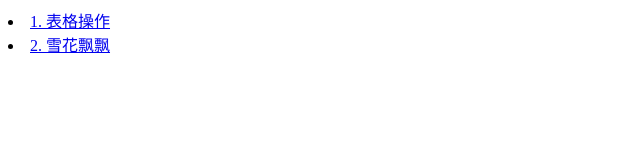
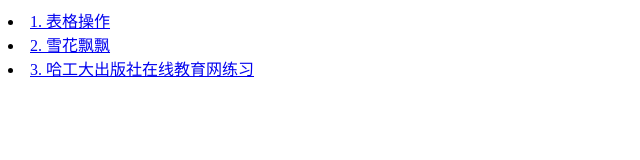
Before and after one commit to Danny8090/Learn, a plain HTML site: page index.html in a window 1280 px wide. Shown: the whole page, without its empty margins (0-640 px from the left). Drawn offline with Linux system fonts and the light colour scheme.

Commit message:
Update index.html

```diff
--- a/index.html
+++ b/index.html
@@ -11,6 +11,7 @@
         <ur>
             <li><a href="./02_表格操作.html">1. 表格操作</a></li>
             <li><a href="./雪花飘飘.html">2. 雪花飘飘</a></li>
+            <li><a href="./EducationDemo/index.html">3. 哈工大出版社在线教育网练习</a></li>
         </ur>
     </div>
 </body>
```
